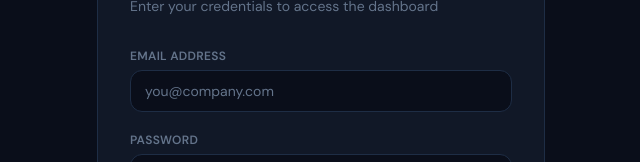
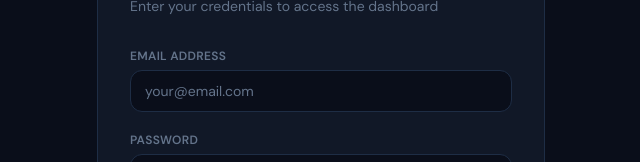
Before and after one commit to michadasis/staffos, a Next.js app: page /login in a window 1280 px wide. Shown: the part 328-490 px from the top of the page, without its empty margins (319-959 px from the left). Built offline with nearby package versions, Linux system fonts and the light colour scheme; no server answers.

Commit message:
Changed tiny detail in login

```diff
--- a/src/app/(auth)/login/page.tsx
+++ b/src/app/(auth)/login/page.tsx
@@ -42,7 +42,7 @@ export default function LoginPage() {
           <div>
             <label className="label">Email Address</label>
             <input type="email" value={email} onChange={(e) => setEmail(e.target.value)}
-              placeholder="you@company.com" className="input" autoComplete="email" required />
+              placeholder="your@email.com" className="input" autoComplete="email" required />
           </div>
 
           <div>
```
